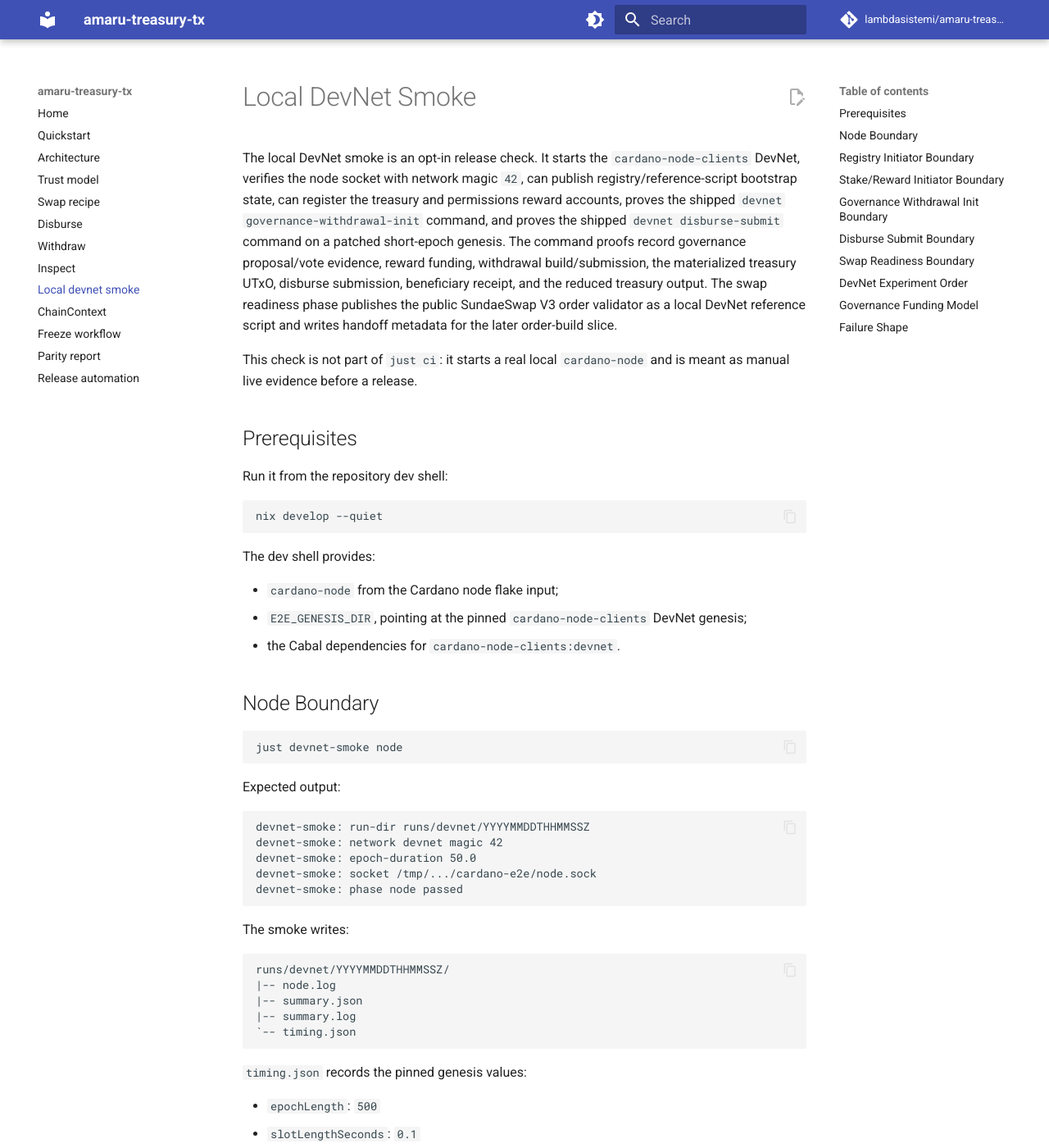
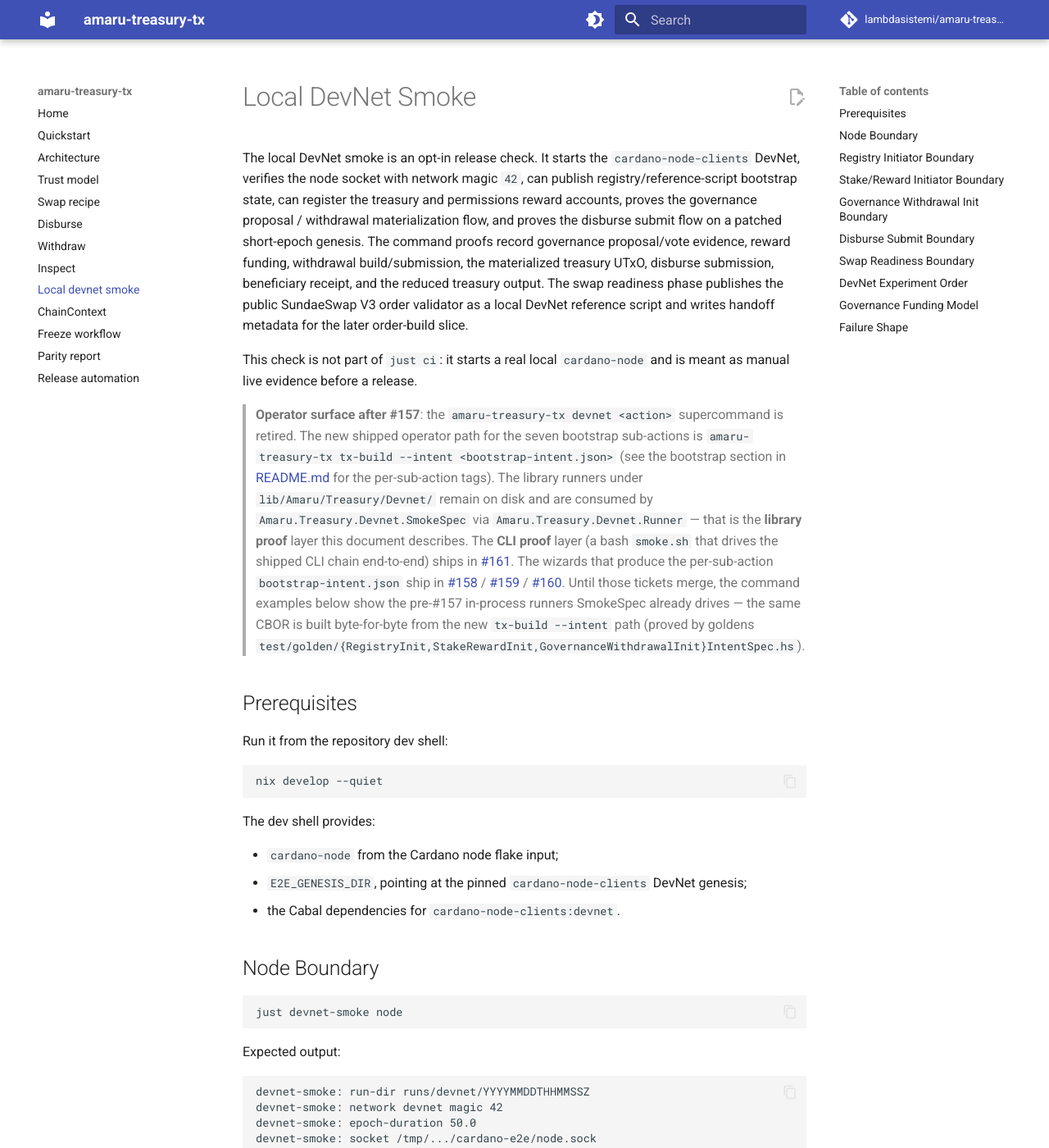
Before and after one commit to lambdasistemi/amaru-treasury-tx, an MkDocs documentation site: the page built from docs/local-devnet-smoke.md, in a window 1280 px wide and 1400 px high. Shown: the whole window at 82% size. Built offline with MkDocs 1.6.1 and Material for MkDocs 9.7.7, drawn with Linux system fonts in a browser that asks for light colours; comment, search, counter and statistics services are not loaded; some of the changed text lies outside the part shown.

Commit message:
docs(157): update operator path for intent-driven bootstrap
Aligns README.md and docs/local-devnet-smoke.md with the new
operator surface delivered by slices 1-4 of #157:

  * README.md: the four pre-#157 `amaru-treasury-tx … devnet
    <action> …` blocks (registry-init, stake-reward-init,
    governance-withdrawal-init, disburse-submit) are replaced by a
    single "DevNet bootstrap via `tx-build --intent`" section that
    lists the seven flat sub-action tags, the new operator chain
    (`tx-build → witness → submit` per sub-step), forward references
    to #158-#160 (per-init wizards) and #161 (bash CLI smoke), the
    dispatcher network policy (mainnet/preprod fail-closed), and a
    consolidated "recent live-DevNet evidence" trailer that
    preserves the historical tx ids and treasury-balance evolution
    from the in-process runs.

  * docs/local-devnet-smoke.md: an upfront "Operator surface after
    #157" blockquote points operators at README and #158-#161. Each
    of the four boundary sections (Registry, Stake/Reward,
    Governance Withdrawal, Disburse Submit) drops its
    pre-#157 `amaru-treasury-tx … devnet <action> …` command block
    and pins the operator path to README, while keeping the smoke
    framed as the library-proof layer that calls into
    `Amaru.Treasury.Devnet.Runner.runDevnet*` via `SmokeSpec`. Prose
    mentions of the retired CLI subcommands rewrite to the
    `runDevnet*` library entries.

The PR-metadata refresh (T072) lands as a follow-up `gh pr edit`
after this commit pushes.

Tasks: T070, T071

````diff
--- a/docs/local-devnet-smoke.md
+++ b/docs/local-devnet-smoke.md
@@ -4,17 +4,42 @@
 `cardano-node-clients` DevNet, verifies the node socket with network
 magic `42`, can publish registry/reference-script bootstrap state, can
 register the treasury and permissions reward accounts, proves the
-shipped `devnet governance-withdrawal-init` command, and proves the
-shipped `devnet disburse-submit` command on a patched short-epoch
-genesis. The command proofs record governance proposal/vote evidence,
-reward funding, withdrawal build/submission, the materialized treasury
-UTxO, disburse submission, beneficiary receipt, and the reduced treasury
-output. The swap readiness phase publishes
-the public SundaeSwap V3 order validator as a local DevNet reference
-script and writes handoff metadata for the later order-build slice.
+governance proposal / withdrawal materialization flow, and proves the
+disburse submit flow on a patched short-epoch genesis. The command
+proofs record governance proposal/vote evidence, reward funding,
+withdrawal build/submission, the materialized treasury UTxO, disburse
+submission, beneficiary receipt, and the reduced treasury output. The
+swap readiness phase publishes the public SundaeSwap V3 order
+validator as a local DevNet reference script and writes handoff
+metadata for the later order-build slice.
 
 This check is not part of `just ci`: it starts a real local
 `cardano-node` and is meant as manual live evidence before a release.
+
+> **Operator surface after #157**: the `amaru-treasury-tx devnet
+> <action>` supercommand is retired. The new shipped operator path
+> for the seven bootstrap sub-actions is
+> `amaru-treasury-tx tx-build --intent <bootstrap-intent.json>`
+> (see the bootstrap section in [README.md](../README.md) for the
+> per-sub-action tags). The library runners under
+> `lib/Amaru/Treasury/Devnet/` remain on disk and are consumed by
+> `Amaru.Treasury.Devnet.SmokeSpec` via `Amaru.Treasury.Devnet.Runner`
+> — that is the **library proof** layer this document describes. The
+> **CLI proof** layer (a bash `smoke.sh` that drives the shipped CLI
+> chain end-to-end) ships in
+> [#161](https://github.com/lambdasistemi/amaru-treasury-tx/issues/161).
+> The wizards that produce the per-sub-action `bootstrap-intent.json`
+> ship in
+> [#158](https://github.com/lambdasistemi/amaru-treasury-tx/issues/158)
+> /
+> [#159](https://github.com/lambdasistemi/amaru-treasury-tx/issues/159)
+> /
+> [#160](https://github.com/lambdasistemi/amaru-treasury-tx/issues/160).
+> Until those tickets merge, the command examples below show the
+> pre-#157 in-process runners SmokeSpec already drives — the same
+> CBOR is built byte-for-byte from the new `tx-build --intent` path
+> (proved by goldens
+> `test/golden/{RegistryInit,StakeRewardInit,GovernanceWithdrawalInit}IntentSpec.hs`).
 
 ## Prerequisites
 
@@ -66,18 +91,12 @@
 
 ## Registry Initiator Boundary
 
-The shipped command for this boundary is:
-
-```bash
-amaru-treasury-tx --network devnet --node-socket "$CARDANO_NODE_SOCKET_PATH" \
-  devnet registry-init \
-  --funding-address "$DEVNET_FUNDING_ADDRESS" \
-  --signing-key-file "$DEVNET_PAYMENT_SKEY" \
-  --run-dir runs/devnet/manual-registry-init
-```
-
-The local smoke runs the same command runner against the
-`cardano-node-clients` DevNet:
+After #157 the shipped operator path for this boundary is the
+three-step `amaru-treasury-tx tx-build --intent
+<registry-init-{seed-split,mint,reference-scripts}.json>` chain (see
+the bootstrap section in [README.md](../README.md)). The local smoke
+keeps driving the library function directly via `SmokeSpec`, which
+calls into `Amaru.Treasury.Devnet.Runner.runDevnetRegistryInit`:
 
 ```bash
 just devnet-smoke registry-init
@@ -139,16 +158,12 @@
 
 ## Stake/Reward Initiator Boundary
 
-The shipped command for this boundary is:
-
-```bash
-amaru-treasury-tx --network devnet --node-socket "$CARDANO_NODE_SOCKET_PATH" \
-  devnet stake-reward-init \
-  --registry-file runs/devnet/manual-registry-init/registry-init/registry.json \
-  --funding-address "$DEVNET_FUNDING_ADDRESS" \
-  --signing-key-file "$DEVNET_PAYMENT_SKEY" \
-  --run-dir runs/devnet/manual-stake-reward-init
-```
+After #157 the shipped operator path for this boundary is the
+two-step `amaru-treasury-tx tx-build --intent
+<stake-reward-init-{script-account,plain-account}.json>` chain (see
+the bootstrap section in [README.md](../README.md)). The local smoke
+keeps driving the library function directly via `SmokeSpec`, which
+calls into `Amaru.Treasury.Devnet.Runner.runDevnetStakeRewardInit`.
 
 The local smoke runs registry-init first in the same fresh run, then
 invokes the same production command runner:
@@ -208,20 +223,16 @@
 
 ## Governance Withdrawal Init Boundary
 
-The shipped command for this boundary is:
+After #157 the shipped operator path for this boundary is the
+two-step `amaru-treasury-tx tx-build --intent
+<governance-withdrawal-init-{proposal,materialization}.json>` chain
+(see the bootstrap section in [README.md](../README.md)). The local
+smoke keeps driving the library function directly via `SmokeSpec`,
+which calls into
+`Amaru.Treasury.Devnet.Runner.runDevnetGovernanceWithdrawalInit`.
 
-```bash
-amaru-treasury-tx --network devnet --node-socket "$CARDANO_NODE_SOCKET_PATH" \
-  devnet governance-withdrawal-init \
-  --registry-file runs/devnet/manual-registry-init/registry-init/registry.json \
-  --stake-reward-file runs/devnet/manual-stake-reward-init/stake-reward-init/accounts.json \
-  --funding-address "$DEVNET_FUNDING_ADDRESS" \
-  --signing-key-file "$DEVNET_PAYMENT_SKEY" \
-  --run-dir runs/devnet/manual-governance-withdrawal-init
-```
-
-The live proof harness runs the prerequisite commands and then invokes
-the same production command runner:
+The live proof harness runs the prerequisite library entries and
+then invokes the same production runner:
 
 ```bash
 just devnet-smoke governance-withdrawal-init
@@ -247,13 +258,14 @@
 governance-withdrawal-init: materialization runs/devnet/YYYYMMDDTHHMMSSZ/governance-withdrawal-init/materialized.json
 ```
 
-The proof copies and patches the DevNet genesis to a short epoch, runs
-`devnet registry-init`, runs `devnet stake-reward-init`, then calls
-`devnet governance-withdrawal-init`. Production code owns the Conway
-treasury-withdrawal proposal, vote, reward wait, withdrawal intent,
-tx-build, signing, submission, and materialization verification. The
-smoke layer only prepares the local node/prerequisites and asserts the
-observed artifacts and chain effects.
+The proof copies and patches the DevNet genesis to a short epoch,
+runs `runDevnetRegistryInit`, runs `runDevnetStakeRewardInit`, then
+calls `runDevnetGovernanceWithdrawalInit` (all reached via
+`Amaru.Treasury.Devnet.Runner` from `SmokeSpec`). Production code
+owns the Conway treasury-withdrawal proposal, vote, reward wait,
+withdrawal intent, tx-build, signing, submission, and materialization
+verification. The smoke layer only prepares the local node /
+prerequisites and asserts the observed artifacts and chain effects.
 
 The verified 2026-05-16 slice used run directory
 `runs/devnet/20260516T231003Z`. It submitted proposal tx
@@ -309,22 +321,18 @@
 
 ## Disburse Submit Boundary
 
-The shipped command for this boundary is:
+After #157 the shipped operator path for disburse is the existing
+`amaru-treasury-tx disburse-wizard` → `tx-build --intent` →
+`witness` → `submit` chain (unchanged by #157; disburse already had
+its intent encoding). The local smoke keeps driving the library
+function directly via `SmokeSpec`, which calls into
+`Amaru.Treasury.Devnet.Runner.runDevnetDisburseSubmit`. The bash
+CLI smoke that chains the full bootstrap + disburse flow against a
+real DevNet through the shipped CLI lands in
+[#161](https://github.com/lambdasistemi/amaru-treasury-tx/issues/161).
 
-```bash
-amaru-treasury-tx --network devnet --node-socket "$CARDANO_NODE_SOCKET_PATH" \
-  devnet disburse-submit \
-  --registry-file runs/devnet/manual-registry-init/registry-init/registry.json \
-  --materialized-file runs/devnet/manual-governance-withdrawal-init/governance-withdrawal-init/materialized.json \
-  --funding-address "$DEVNET_FUNDING_ADDRESS" \
-  --signing-key-file "$DEVNET_PAYMENT_SKEY" \
-  --beneficiary-address "$DEVNET_BENEFICIARY_ADDRESS" \
-  --run-dir runs/devnet/manual-disburse-submit \
-  --amount-lovelace 1000000
-```
-
-The live proof harness runs the prerequisite commands and then invokes
-the same production command runner:
+The live proof harness runs the prerequisite library entries and
+then invokes the same production runner:
 
 ```bash
 just devnet-smoke disburse-submit
@@ -348,13 +356,14 @@
 disburse-submit: summary runs/devnet/YYYYMMDDTHHMMSSZ/disburse-submit/summary.json
 ```
 
-The proof starts a fresh DevNet, runs `devnet registry-init`, runs
-`devnet stake-reward-init`, runs `devnet governance-withdrawal-init`,
-then calls `devnet disburse-submit`. Production code owns disburse
-intent construction, tx-build, signing, submission, beneficiary receipt
-verification, and treasury-output verification. The smoke layer only
-prepares the local node/prerequisites and asserts the observed artifacts
-and chain effects.
+The proof starts a fresh DevNet, runs `runDevnetRegistryInit`, runs
+`runDevnetStakeRewardInit`, runs `runDevnetGovernanceWithdrawalInit`,
+then calls `runDevnetDisburseSubmit` (all reached via
+`Amaru.Treasury.Devnet.Runner` from `SmokeSpec`). Production code
+owns disburse intent construction, tx-build, signing, submission,
+beneficiary receipt verification, and treasury-output verification.
+The smoke layer only prepares the local node / prerequisites and
+asserts the observed artifacts and chain effects.
 
 The verified 2026-05-17 slice used run directory
 `runs/devnet/20260517T005034Z`. It submitted disburse tx
````
Also changed, not shown: README.md (+110 -142 lines), specs/157-flatten-devnet-cli/tasks.md (+3 -3 lines).
